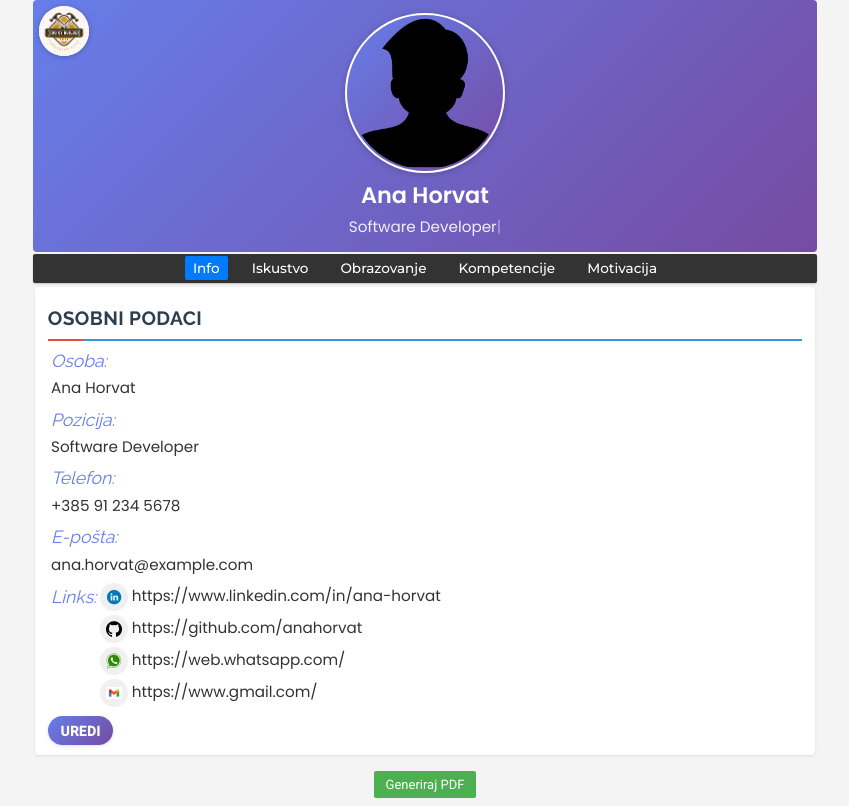
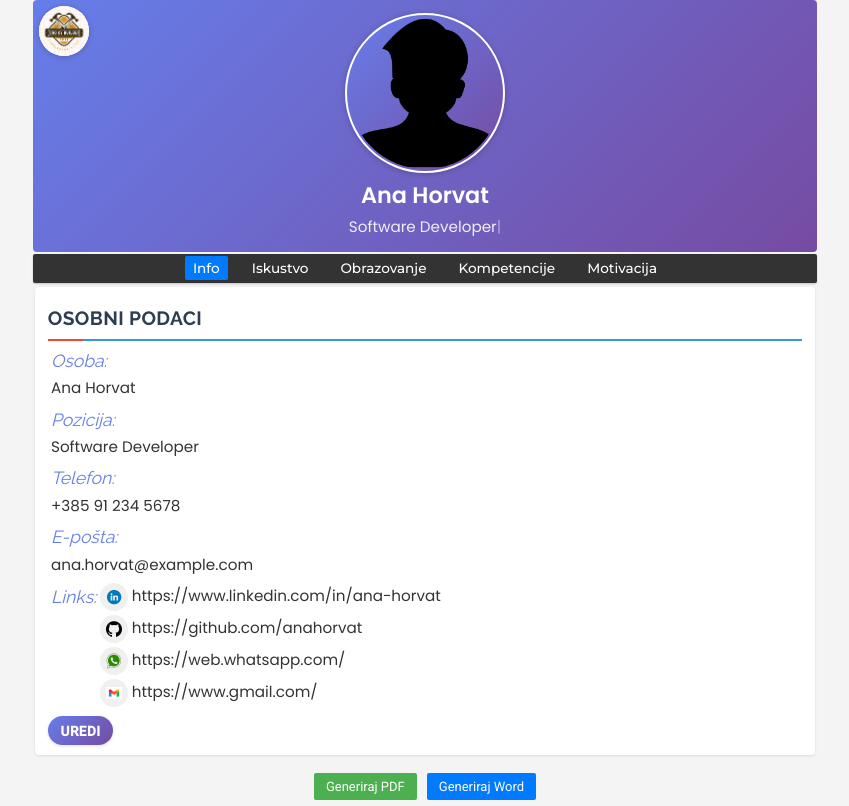
Before and after one commit to NotSpartan/zivotopis-batinic, an Angular app: page / in a window 1280 px wide. Shown: the whole page, without its empty margins (215-1064 px from the left). Built offline with nearby package versions, Linux system fonts and the light colour scheme.

Commit message:
inicijalna implementacija worda u aplikaciju

```diff
--- a/package.json
+++ b/package.json
@@ -20,6 +20,9 @@
     "@angular/router": "^18.0.0",
     "@fontsource/roboto": "^5.0.13",
     "@nodelib/fs.walk": "^2.0.0",
+    "@types/file-saver": "^2.0.7",
+    "docx": "^8.5.0",
+    "file-saver": "^2.0.5",
     "jspdf": "^2.5.1",
     "jspdf-autotable": "^3.8.2",
     "rxjs": "~7.8.0",
--- a/src/app/app.component.css
+++ b/src/app/app.component.css
@@ -1,32 +1,32 @@
 .app-wrapper {
   max-width: 800px;
   margin: 0 auto;
-  padding: 0 8px; /* Smanjeno s 10px */
+  padding: 0 8px;
 }
 
-:not(.pdf-mode) .content-container > * {
-  margin-bottom: 0.4rem; /* Smanjeno s 0.5rem */
+:not(.pdf-mode):not(.word-mode) .content-container > * {
+  margin-bottom: 0.4rem;
 }
 
-.pdf-preview {
+.pdf-preview, .word-preview {
   width: 210mm;
   margin: 0 auto;
   background: white;
-  box-shadow: 0 0 3px rgba(0,0,0,0.1); /* Smanjeno s 5px */
+  box-shadow: 0 0 3px rgba(0,0,0,0.1);
 }
 
 @media screen and (max-width: 210mm) {
-  .pdf-preview {
+  .pdf-preview, .word-preview {
     width: 100%;
   }
 }
 
 .horizontal-nav {
   background-color: #333;
-  padding: 4px 0; /* Smanjeno s 5px */
-  margin-bottom: 2px; /* Smanjeno s 3px */
-  border-radius: 2px; /* Smanjeno s 3px */
-  box-shadow: 0 1px 2px rgba(0, 0, 0, 0.2); /* Smanjeno s 3px */
+  padding: 4px 0;
+  margin-bottom: 2px;
+  border-radius: 2px;
+  box-shadow: 0 1px 2px rgba(0, 0, 0, 0.2);
   font-family: 'Montserrat', sans-serif;
 }
 
@@ -39,19 +39,19 @@
 }
 
 .horizontal-nav li {
-  margin: 0 8px; /* Smanjeno s 10px */
+  margin: 0 8px;
 }
 
 .horizontal-nav a {
   text-decoration: none;
   color: #fff;
-  padding: 4px 8px; /* Smanjeno s 5px 10px */
-  border-radius: 2px; /* Smanjeno s 3px */
+  padding: 4px 8px;
+  border-radius: 2px;
   transition: background-color 0.3s, color 0.3s;
   cursor: pointer;
   font-weight: 500;
   font-family: inherit;
-  font-size: 0.85rem; /* Smanjeno s 0.9rem */
+  font-size: 0.85rem;
 }
 
 .horizontal-nav a:hover,
@@ -61,36 +61,49 @@
 }
 
 .content-container {
-  padding: 2px; /* Smanjeno s 3px */
+  padding: 2px;
   max-width: 1200px;
   margin: 0 auto;
 }
 
-.generate-pdf-button {
-  display: block;
-  margin: 8px auto; /* Smanjeno s 10px */
-  padding: 6px 12px; /* Smanjeno s 8px 16px */
+.button-container {
+  display: flex;
+  justify-content: center;
+  gap: 10px;
+  margin-top: 10px;
+}
+
+.generate-pdf-button, .generate-word-button {
+  padding: 6px 12px;
   background-color: #4CAF50;
   color: white;
   border: none;
-  border-radius: 2px; /* Smanjeno s 3px */
+  border-radius: 2px;
   cursor: pointer;
-  font-size: 13px; /* Smanjeno s 14px */
+  font-size: 13px;
   transition: background-color 0.3s;
 }
 
-.generate-pdf-button:hover {
+.generate-pdf-button:hover, .generate-word-button:hover {
   background-color: #45a049;
+}
+
+.generate-word-button {
+  background-color: #007bff;
+}
+
+.generate-word-button:hover {
+  background-color: #0056b3;
 }
 
 @media print {
   body * {
     visibility: hidden;
   }
-  .pdf-container, .pdf-container * {
+  .pdf-container, .pdf-container *, .word-container, .word-container * {
     visibility: visible;
   }
-  .pdf-container {
+  .pdf-container, .word-container {
     position: absolute;
     left: 0;
     top: 0;
@@ -103,27 +116,27 @@
 
 @media (max-width: 600px) {
   .app-wrapper {
-    padding: 0 4px; /* Dodatno smanjeno za mobilne uređaje */
+    padding: 0 4px;
   }
 
   .horizontal-nav {
-    padding: 2px 0; /* Dodatno smanjeno za mobilne uređaje */
+    padding: 2px 0;
   }
 
   .horizontal-nav a {
-    padding: 3px 6px; /* Dodatno smanjeno za mobilne uređaje */
-    font-size: 0.75rem; /* Dodatno smanjeno za mobilne uređaje */
+    padding: 3px 6px;
+    font-size: 0.75rem;
   }
 }
 
-.pdf-mode .content-container > * {
-  margin-bottom: 0.4rem; /* Smanjeno s 0.5rem */
+.pdf-mode .content-container > *, .word-mode .content-container > * {
+  margin-bottom: 0.4rem;
 }
 
-.pdf-mode .pdf-content > * {
-  padding: 0.4rem; /* Smanjeno s 0.5rem */
+.pdf-mode .pdf-content > *, .word-mode .word-content > * {
+  padding: 0.4rem;
   background-color: #f0f0f0;
-  border-radius: 2px; /* Smanjeno s 3px */
+  border-radius: 2px;
 }
 
 .pdf-mode app-profile-header,
@@ -131,7 +144,13 @@
 .pdf-mode app-iskustvo,
 .pdf-mode app-obrazovanje,
 .pdf-mode app-tehnoloski-stack,
-.pdf-mode app-ciljevi-motivacija {
+.pdf-mode app-ciljevi-motivacija,
+.word-mode app-profile-header,
+.word-mode app-osobni-podaci,
+.word-mode app-iskustvo,
+.word-mode app-obrazovanje,
+.word-mode app-tehnoloski-stack,
+.word-mode app-ciljevi-motivacija {
   display: block;
-  margin-bottom: 0.4rem; /* Smanjeno s 0.5rem */
+  margin-bottom: 0.4rem;
 }
--- a/src/app/app.component.html
+++ b/src/app/app.component.html
@@ -1,5 +1,5 @@
 <div class="app-wrapper">
-  <ng-container *ngIf="!isGeneratingPDF()">
+  <ng-container *ngIf="!isGeneratingPDF() && !isGeneratingWord()">
     <app-profile-header
       class="page-break-inside-avoid"
       [slika]="slika()"
@@ -9,6 +9,7 @@
       [isGeneratingPDF]="isGeneratingPDF()"
       (slikaChange)="updateSlika($event)">
     </app-profile-header>
+
     <nav class="horizontal-nav">
       <ul>
         <li><a (click)="setActiveTab('osobni-podaci')" [class.active]="activeTab() === 'osobni-podaci'">Info</a></li>
@@ -49,8 +50,13 @@
         </app-ciljevi-motivacija>
       </ng-container>
     </div>
+
+    <div class="button-container">
       <button (click)="generatePDF()" class="generate-pdf-button">Generiraj PDF</button>
+      <button (click)="generateWord()" class="generate-word-button">Generiraj Word</button>
+    </div>
   </ng-container>
+
   <app-pdf-view
     *ngIf="isGeneratingPDF()"
     [slika]="slika()"
@@ -58,4 +64,12 @@
     [titula]="titula()"
     (pdfGenerated)="onPdfGenerated()">
   </app-pdf-view>
+
+  <app-word-view
+    *ngIf="isGeneratingWord()"
+    [slika]="slika()"
+    [imePrezime]="imePrezime()"
+    [titula]="titula()"
+    (wordGenerated)="onWordGenerated()">
+  </app-word-view>
 </div>
--- a/src/app/app.component.ts
+++ b/src/app/app.component.ts
@@ -8,6 +8,7 @@ import { TehnoloskiStackComponent } from './tehnoloski-stack/tehnoloski-stack.co
 import { ProfileHeaderComponent } from './profile-header/profile-header.component';
 import { DataService } from './services/data.service';
 import { PdfViewComponent } from './pdf-view/pdf-view.component';
+import { WordViewComponent } from './word-view/word-view.component';
 
 @Component({
   selector: 'app-root',
@@ -17,6 +18,7 @@ import { PdfViewComponent } from './pdf-view/pdf-view.component';
   imports: [
     CommonModule,
     PdfViewComponent,
+    WordViewComponent,
     OsobniPodaciComponent,
     CiljeviMotivacijaComponent,
     IskustvoComponent,
@@ -34,6 +36,7 @@ export class AppComponent {
   slika = signal('assets/default-profile.png');
   isAuthor = signal(true);
   isGeneratingPDF = signal(false);
+  isGeneratingWord = signal(false);
 
   ngOnInit() {
     const data = this.dataService.getOsobniPodaciData();
@@ -79,4 +82,14 @@ export class AppComponent {
     this.isGeneratingPDF.set(false);
     document.body.classList.remove('pdf-mode');
   }
+
+  generateWord() {
+    this.isGeneratingWord.set(true);
+    document.body.classList.add('word-mode');
+  }
+
+  onWordGenerated() {
+    this.isGeneratingWord.set(false);
+    document.body.classList.remove('word-mode');
+  }
 }
--- /dev/null
+++ b/src/app/word-view/word-view.component.css
@@ -0,0 +1,25 @@
+.word-preview {
+    width: 100%;
+    max-width: 800px;
+    margin: 0 auto;
+    padding: 20px;
+    background-color: white;
+    box-shadow: 0 0 10px rgba(0,0,0,0.1);
+  }
+
+  .generate-word-button {
+    display: block;
+    margin: 20px auto;
+    padding: 10px 20px;
+    background-color: #4CAF50;
+    color: white;
+    border: none;
+    border-radius: 4px;
+    cursor: pointer;
+    font-size: 16px;
+    transition: background-color 0.3s;
+  }
+
+  .generate-word-button:hover {
+    background-color: #45a049;
+  }
--- /dev/null
+++ b/src/app/word-view/word-view.component.html
@@ -0,0 +1,3 @@
+<div class="word-preview">
+    <button (click)="generateWord()" class="generate-word-button">Generate and Download Word</button>
+  </div>
--- /dev/null
+++ b/src/app/word-view/word-view.component.ts
@@ -0,0 +1,52 @@
+import { Component, Input, Output, EventEmitter } from '@angular/core';
+import { Document, Packer, Paragraph, TextRun } from 'docx';
+import { saveAs } from 'file-saver';
+import { DataService } from '../services/data.service';
+
+@Component({
+  selector: 'app-word-view',
+  templateUrl: './word-view.component.html',
+  styleUrls: ['./word-view.component.css'],
+  standalone: true
+})
+export class WordViewComponent {
+  @Input() slika: string = '';
+  @Input() imePrezime: string = '';
+  @Input() titula: string = '';
+  @Output() wordGenerated = new EventEmitter<void>();
+
+  constructor(private dataService: DataService) {}
+
+  async generateWord() {
+    const doc = new Document({
+      sections: [{
+        properties: {},
+        children: [
+          new Paragraph({
+            children: [
+              new TextRun({
+                text: this.imePrezime,
+                bold: true,
+                size: 28,
+              }),
+            ],
+          }),
+          new Paragraph({
+            children: [
+              new TextRun({
+                text: this.titula,
+                size: 24,
+              }),
+            ],
+          }),
+          // Dodajte ostale sekcije ovdje
+        ],
+      }],
+    });
+
+    // Generirajte Word dokument
+    const blob = await Packer.toBlob(doc);
+    saveAs(blob, 'zivotopis.docx');
+    this.wordGenerated.emit();
+  }
+}
```
Also changed, not shown: 1 other file (tests, documents, lock files or other folders). Lines whose indentation alone changed are shown as unchanged.
